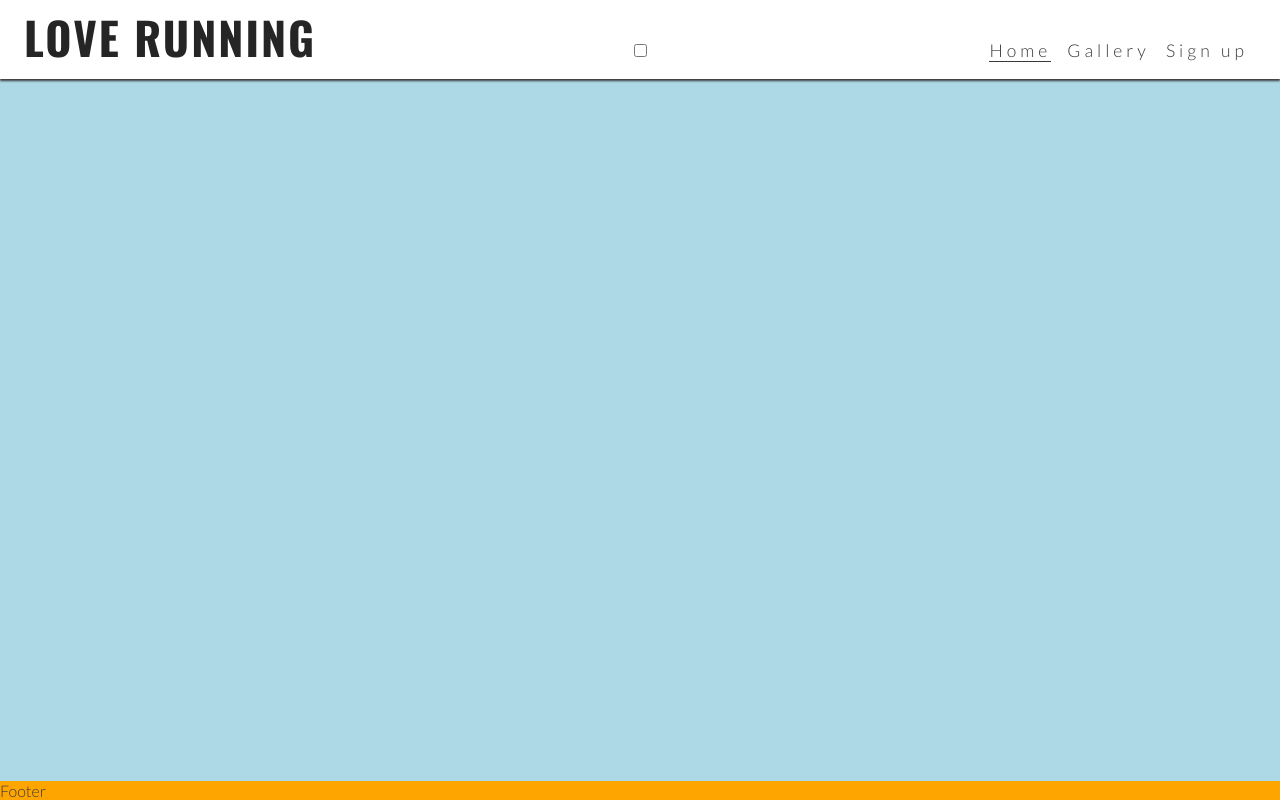
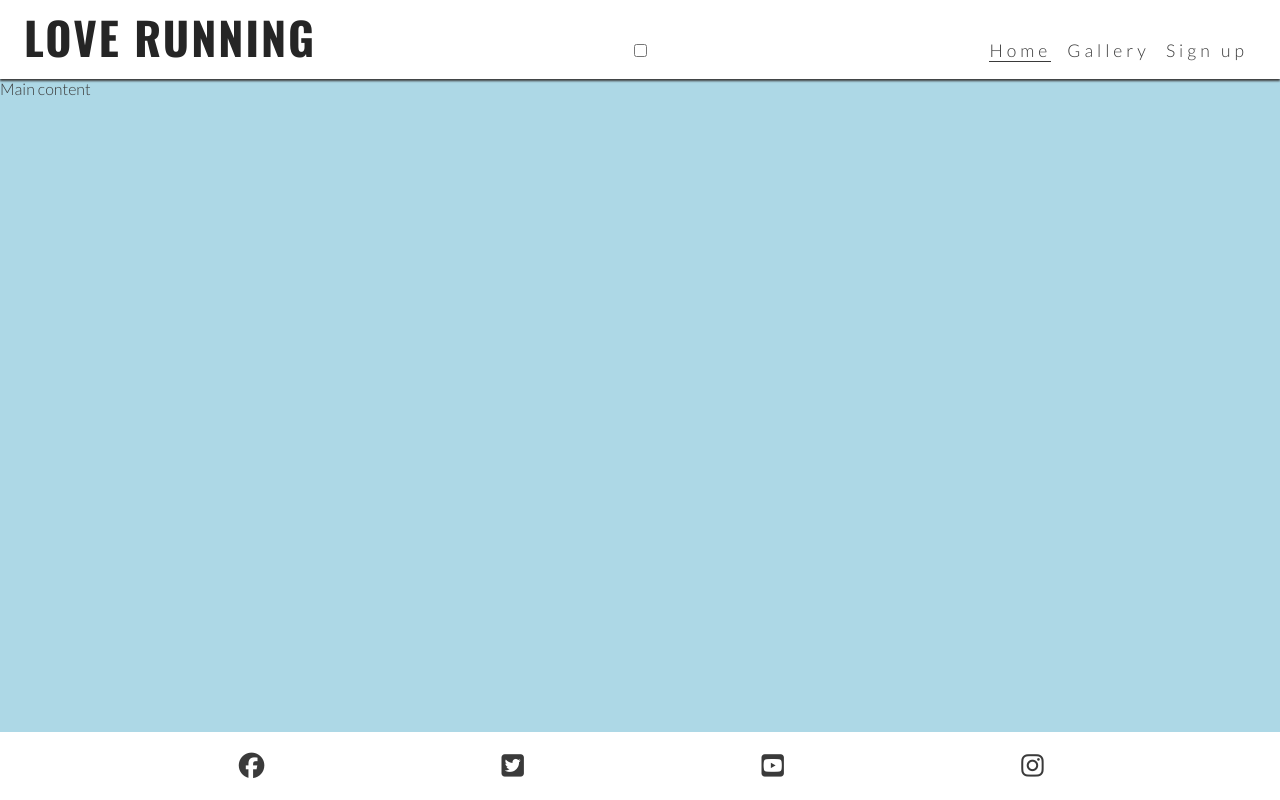
Before and after one commit to Noora235/Love-Running, a plain HTML site: page index.html in a window 1280 px wide. Drawn offline with nearby package versions, Linux system fonts and the light colour scheme.

Commit message:
created footer content added attractive fonts and styled footer

```diff
--- a/assets/css/style.css
+++ b/assets/css/style.css
@@ -91,8 +91,34 @@ main {
 }
 
 /* Footer */
+#social-networks {
+    text-align: center;
+    padding: 20px 0;
+    display: flex;
+    justify-content: space-evenly;
+    list-style-type: none;
+}
+
+#social-networks i {
+    font-size: 160%;
+    padding: 5%;
+    color: #3a3a3a;
+}
+
+/* Media query: tablets and larger (768px and up) */
+@media screen and (min-width: 768px) {
+    /* Header */
+    nav {
+        display: block;
+        position: relative;
+        box-shadow: none;
+        width: fit-content;
+        padding-right: 1rem;
+    }
+
+/* Footer */
 footer {
-    background-color: orange;
+    background-color: white;
 }
 
 /* Media query: tablets and larger (768px and up) */
@@ -123,3 +149,16 @@ footer {
         line-height: 75px;
         margin: 0 0.5rem;
     }
+
+    /* Main content */
+    main {
+        /* Push main content down to accommodate larger header */
+        margin-top: 79px;
+    }
+}
+
+/* Large devices (laptops and desktops, 992px and up) */
+@media screen and (min-width: 992px) {
+    #menu a:hover{
+        border-bottom: 1px solid #3a3a3a;
+    }
--- a/index.html
+++ b/index.html
@@ -42,7 +42,33 @@
     <main>Main content</main>
 
     <!-- Footer -->
-    <footer>Footer</footer>
+    <footer>
+        <ul id="social-networks">
+            <li>
+                <a href="https://www.facebook.com/" target="_blank" rel="noopener"
+                    aria-label="Visit our Facebook page (opens in a new tab)">
+                    <i class="fa-brands fa-facebook"></i></a>
+            </li>
+            <li>
+                <a href="https://www.twitter.com/" target="_blank" rel="noopener"
+                    aria-label="Visit our Twitter page (opens in a new tab)">
+                    <i class="fa-brands fa-twitter-square"></i></a>
+            </li>
+            <li>
+                <a href="https://www.youtube.com/" target="_blank" rel="noopener"
+                    aria-label="Visit our YouTube page (opens in a new tab)">
+                    <i class="fa-brands fa-youtube-square"></i></a>
+            </li>
+            <li>
+                <a href="https://www.instagram.com/" target="_blank" rel="noopener"
+                    aria-label="Visit our Instagram page (opens in a new tab)">
+                    <i class="fa-brands fa-instagram"></i></a>
+            </li>
+        </ul>
+    </footer>
+
+    <!-- Font Awesome kit -->
+    <script src="https://kit.fontawesome.com/3b20d96fa9.js" crossorigin="anonymous"></script>
 </body>
 
 </html>
```
